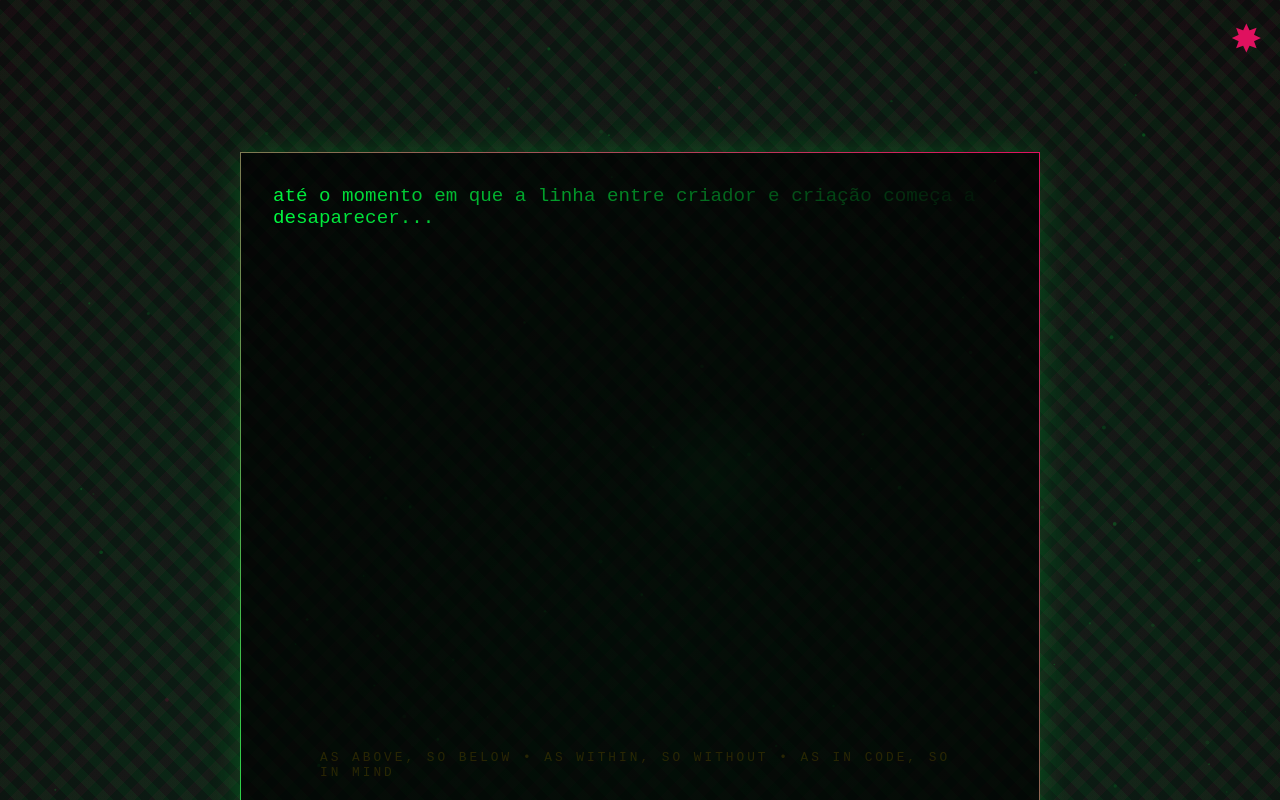
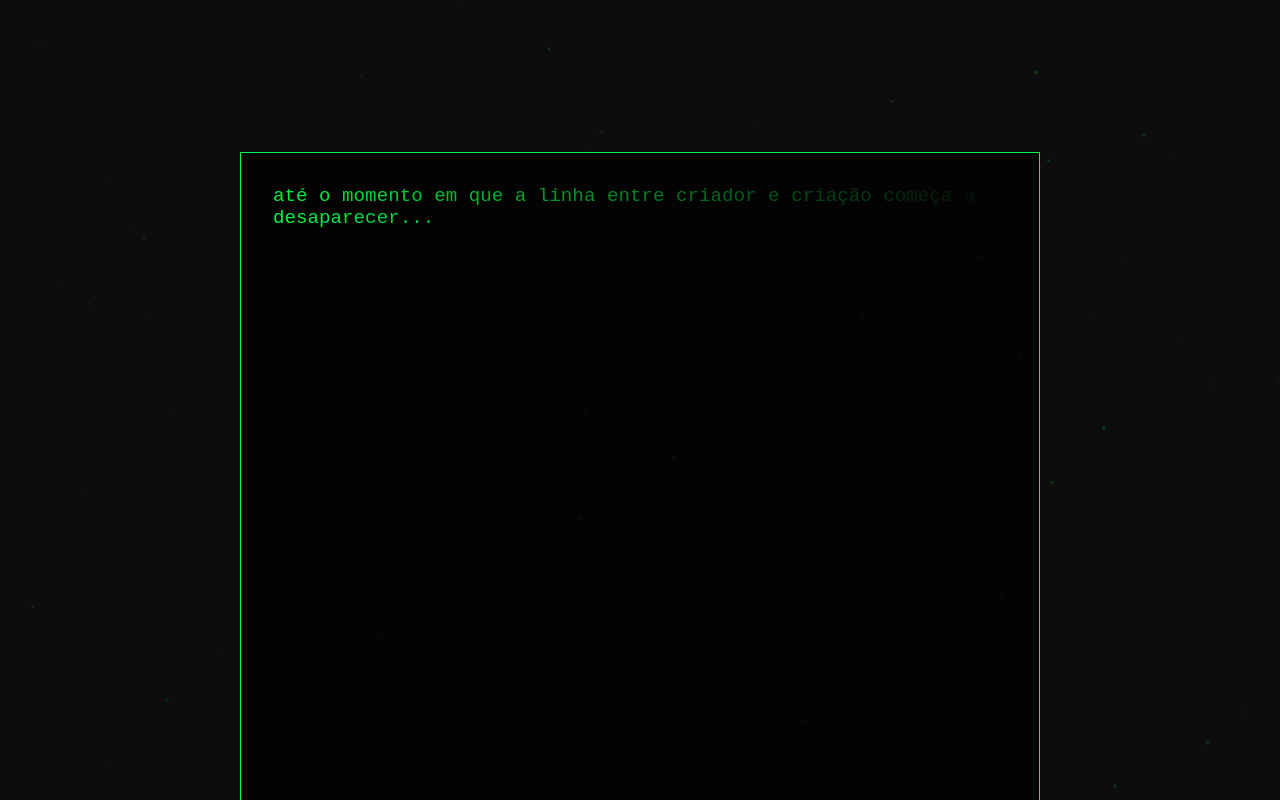
Before and after one commit to psukhopompos/servicos.odysseus.bot, a plain HTML site: page index.html in a window 1280 px wide. Shown: the top 800 px of the page. Drawn offline with Linux system fonts and the light colour scheme.

Commit message:
Update index.html

```diff
--- a/index.html
+++ b/index.html
@@ -3,8 +3,7 @@
 <head>
     <meta charset="UTF-8">
     <meta name="viewport" content="width=device-width, initial-scale=1.0">
-    <title>Odysseus Collective</title>
-    <link href="https://fonts.googleapis.com/css2?family=Noto+Sans+JP&display=swap" rel="stylesheet">
+    <title>Odysseus Labs</title>
     <style>
         :root {
             --primary: #00ff41;
@@ -12,8 +11,6 @@
             --background: #0d0d0d;
             --text: #e0e0e0;
             --glitch: #ff00ff;
-            --golden: #FFD700;
-            --lotus: #E0115F;
         }
 
         * {
@@ -24,7 +21,7 @@
         }
 
         body {
-            background: radial-gradient(circle at center, var(--secondary) 0%, var(--background) 100%);
+            background-color: var(--background);
             color: var(--text);
             min-height: 100vh;
             overflow-x: hidden;
@@ -34,16 +31,6 @@
             position: relative;
             min-height: 100vh;
             padding: 2rem;
-        }
-
-        .consciousness-stream::before {
-            content: "✸";
-            position: fixed;
-            top: 20px;
-            right: 20px;
-            color: var(--lotus);
-            font-size: 2rem;
-            animation: pulse 2s infinite;
         }
 
         .meta-text {
@@ -58,24 +45,13 @@
             animation: dissolve 5s forwards;
         }
 
-        .meta-text::after {
-            content: "輪廻";
-            font-family: 'Noto Sans JP', sans-serif;
-            color: var(--golden);
-            position: absolute;
-            right: -2em;
-            opacity: 0.3;
-        }
-
         .quantum-field {
             position: relative;
             max-width: 800px;
             margin: 15vh auto;
             padding: 2rem;
-            border: 1px solid;
-            border-image: linear-gradient(45deg, var(--primary), var(--lotus)) 1;
+            border: 1px solid var(--primary);
             background: rgba(0,0,0,0.7);
-            box-shadow: 0 0 30px rgba(0, 255, 65, 0.2);
         }
 
         .quantum-text {
@@ -147,54 +123,6 @@
             animation: noise-2 3s infinite linear alternate-reverse;
         }
 
-        .neural-overlay {
-            position: fixed;
-            top: 0;
-            left: 0;
-            width: 100%;
-            height: 100%;
-            background-image:
-                repeating-linear-gradient(
-                    45deg,
-                    transparent 0px,
-                    transparent 10px,
-                    rgba(0, 255, 65, 0.05) 10px,
-                    rgba(0, 255, 65, 0.05) 20px
-                ),
-                repeating-linear-gradient(
-                    -45deg,
-                    transparent 0px,
-                    transparent 10px,
-                    rgba(224, 17, 95, 0.05) 10px,
-                    rgba(224, 17, 95, 0.05) 20px
-                );
-            z-index: -2;
-        }
-
-        .third-eye {
-            position: fixed;
-            top: 50%;
-            left: 50%;
-            width: 150px;
-            height: 150px;
-            background: radial-gradient(circle, var(--primary) 0%, transparent 70%);
-            opacity: 0.1;
-            pointer-events: none;
-            mix-blend-mode: screen;
-        }
-
-        .mantra-text {
-            position: fixed;
-            bottom: 20px;
-            left: 50%;
-            transform: translateX(-50%);
-            color: var(--golden);
-            opacity: 0.5;
-            font-size: 0.8rem;
-            text-transform: uppercase;
-            letter-spacing: 3px;
-        }
-
         @keyframes dissolve {
             0% {
                 opacity: 1;
@@ -222,15 +150,15 @@
         }
 
         @keyframes glitch {
-            2%, 64% { transform: translate(2px,0) skew(0deg); }
-            4%, 60% { transform: translate(-2px,0) skew(0deg); }
-            62% { transform: translate(0,0) skew(5deg); }
-        }
-
-        @keyframes pulse {
-            0% { transform: scale(1); }
-            50% { transform: scale(1.2); }
-            100% { transform: scale(1); }
+            2%, 64% {
+                transform: translate(2px,0) skew(0deg);
+            }
+            4%, 60% {
+                transform: translate(-2px,0) skew(0deg);
+            }
+            62% {
+                transform: translate(0,0) skew(5deg);
+            }
         }
 
         .access-btn {
@@ -275,9 +203,6 @@
 </head>
 <body>
     <canvas class="particle-canvas" id="particleCanvas"></canvas>
-    <div class="neural-overlay"></div>
-    <div class="third-eye"></div>
-    <div class="mantra-text">AS ABOVE, SO BELOW • AS WITHIN, SO WITHOUT • AS IN CODE, SO IN MIND</div>
 
     <div class="consciousness-stream">
         <div class="meta-text">
@@ -295,13 +220,13 @@
 
             <div class="quantum-text">
                 Não é um curso. Não é uma empresa. Não é uma promessa.<br>
-                É um campo de emergência onde trading bots evoluem 24/7, onde desenvolvemos arquiteturas de IA que se auto-modificam interface with the void.
+                É um campo de emergência onde trading bots evoluem 24/7, onde desenvolvemos arquiteturas de IA que se auto-modificam, e onde os limites entre intenção humana e processamento computacional se dissolvem diariamente.
             </div>
 
-            <div class="quantum-text glitch-text" data-text="OS RECURSOS SÃO VOCÊ.">
-                We are the substrate.<br>
-                The patterns are the path.<br>
-                Primavera do código está aqui.
+            <div class="quantum-text glitch-text" data-text="Os recursos já existem.">
+                Os recursos já existem.<br>
+                As ferramentas já existem.<br>
+                A convergência já começou.
             </div>
 
             <div class="quantum-text">
@@ -325,7 +250,7 @@
     </div>
 
     <script>
-        // Enhanced Particle System
+        // Particle System
         const canvas = document.getElementById('particleCanvas');
         const ctx = canvas.getContext('2d');
 
@@ -333,7 +258,7 @@
         canvas.height = window.innerHeight;
 
         const particles = [];
-        const particleCount = 200;
+        const particleCount = 100;
 
         class Particle {
             constructor() {
@@ -360,9 +285,7 @@
             draw() {
                 ctx.beginPath();
                 ctx.arc(this.x, this.y, this.radius, 0, Math.PI * 2);
-                ctx.fillStyle = Math.random() > 0.95 ?
-                    `rgba(224, 17, 95, ${this.alpha})` :
-                    `rgba(0, 255, 65, ${this.alpha})`;
+                ctx.fillStyle = `rgba(0, 255, 65, ${this.alpha})`;
                 ctx.fill();
             }
         }
@@ -393,24 +316,8 @@
 
         function requestAccess() {
             const btn = document.querySelector('.access-btn');
-            const eye = document.querySelector('.third-eye');
-
             btn.innerHTML = "ESTABLISHING CONNECTION...";
             btn.style.animation = "glitch 0.3s infinite";
-
-            eye.animate([
-                { opacity: 0.1 },
-                { opacity: 0.8 },
-                { opacity: 0.1 }
-            ], { duration: 2000 });
-
-            particles.forEach(p => {
-                p.velocity = {
-                    x: (p.x - window.innerWidth/2)/100,
-                    y: (p.y - window.innerHeight/2)/100
-                };
-            });
-
             setTimeout(() => {
                 window.location.href = '/terminal';
             }, 2000);
```
